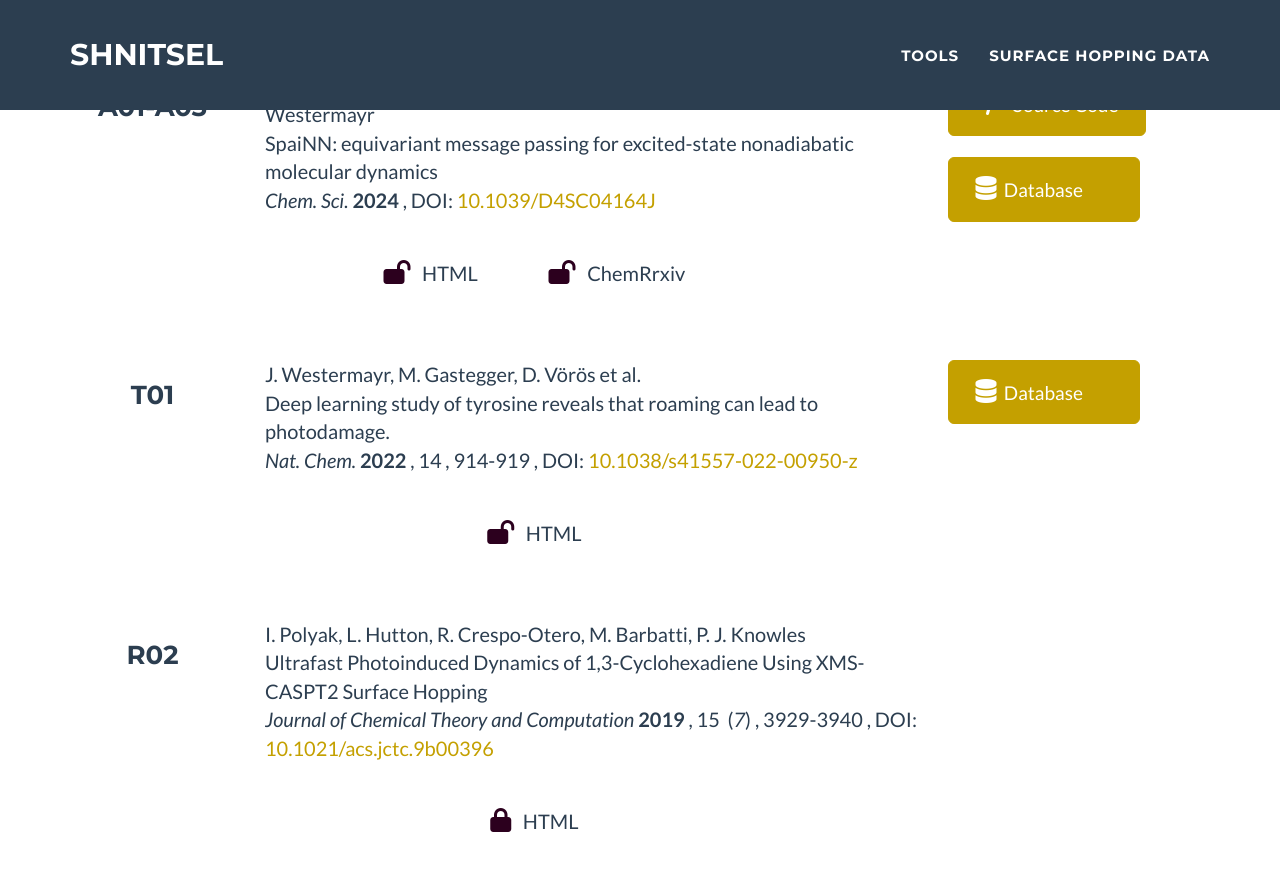
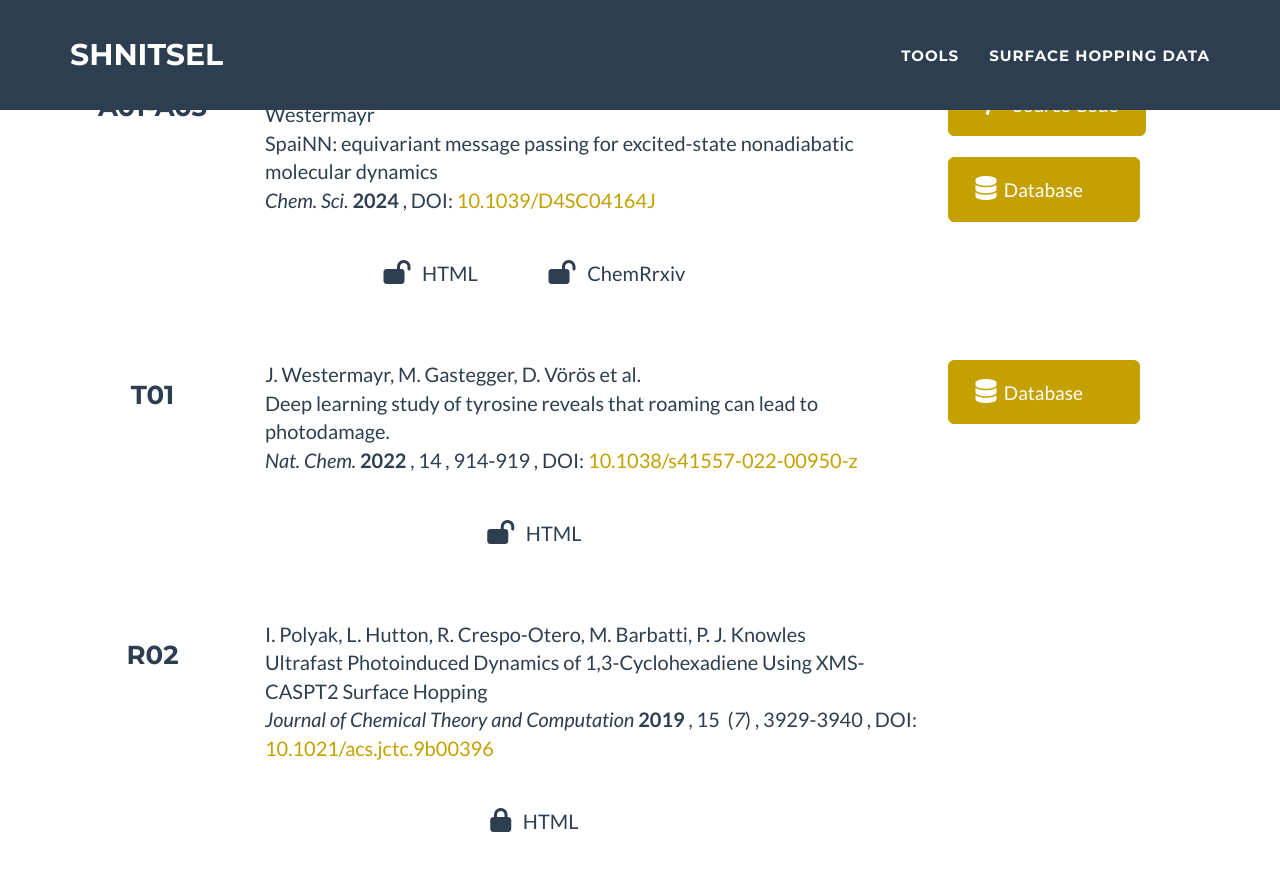
Before and after one commit to SHNITSEL/shnitsel.github.io, a Jekyll site: the page built from _posts/2024-12-12-a01.md, in a window 1280 px wide and 900 px high, scrolled down 2795 px. Shown: the top 871 px of the window. Built offline with Jekyll 4.4.1, drawn with Linux system fonts in a browser that asks for light colours.

Commit message:
Update shnitsel_datasets.html

```diff
--- a/_includes/shnitsel_datasets.html
+++ b/_includes/shnitsel_datasets.html
@@ -57,15 +57,15 @@
               <ul class="list-inline">
                 <!-- button to website of journal open acces/closed -->
                 {% if pub.pubhtmlopen %}
-                  <li><a href="{{ pub.pubhtmlopen }}" class="btn btn-lg btn-outline" style="color:#2c3e50;" target="_blank"><i class="fa-solid fa-lock-open" style="font-size:24px;color:#2C001E;"></i> &nbsp HTML </a></li>
+                  <li><a href="{{ pub.pubhtmlopen }}" class="btn btn-lg btn-outline" style="color:#2c3e50;" target="_blank"><i class="fa-solid fa-lock-open" style="font-size:24px;color:#2c3e50;"></i> &nbsp HTML </a></li>
                 {% else %}
                   {% if pub.pubhtml %}
-                  <li><a href="{{ pub.pubhtml }}" class="btn btn-lg btn-outline" style="color:#2c3e50;" target="_blank"><i class="fa-solid fa-lock" style="font-size:24px;color:#2C001E;"></i> &nbsp HTML </a></li>
+                  <li><a href="{{ pub.pubhtml }}" class="btn btn-lg btn-outline" style="color:#2c3e50;" target="_blank"><i class="fa-solid fa-lock" style="font-size:24px;color:#2c3e50;"></i> &nbsp HTML </a></li>
                   {% endif %}
                 {% endif %}
                 <!-- button arxiv -->
                 {% if pub.pubarxiv %}
-                  <li><a href="{{ pub.pubarxiv }}" class="btn btn-lg btn-outline" style="color:#2c3e50;" target="_blank"><i class="fa-solid fa-lock-open" style="font-size:24px;color:#2C001E;"></i> &nbsp ChemRrxiv </a></li>
+                  <li><a href="{{ pub.pubarxiv }}" class="btn btn-lg btn-outline" style="color:#2c3e50;" target="_blank"><i class="fa-solid fa-lock-open" style="font-size:24px;color:#2c3e50;"></i> &nbsp ChemRrxiv </a></li>
                 {% endif %}
               </ul>
             </div>
```
